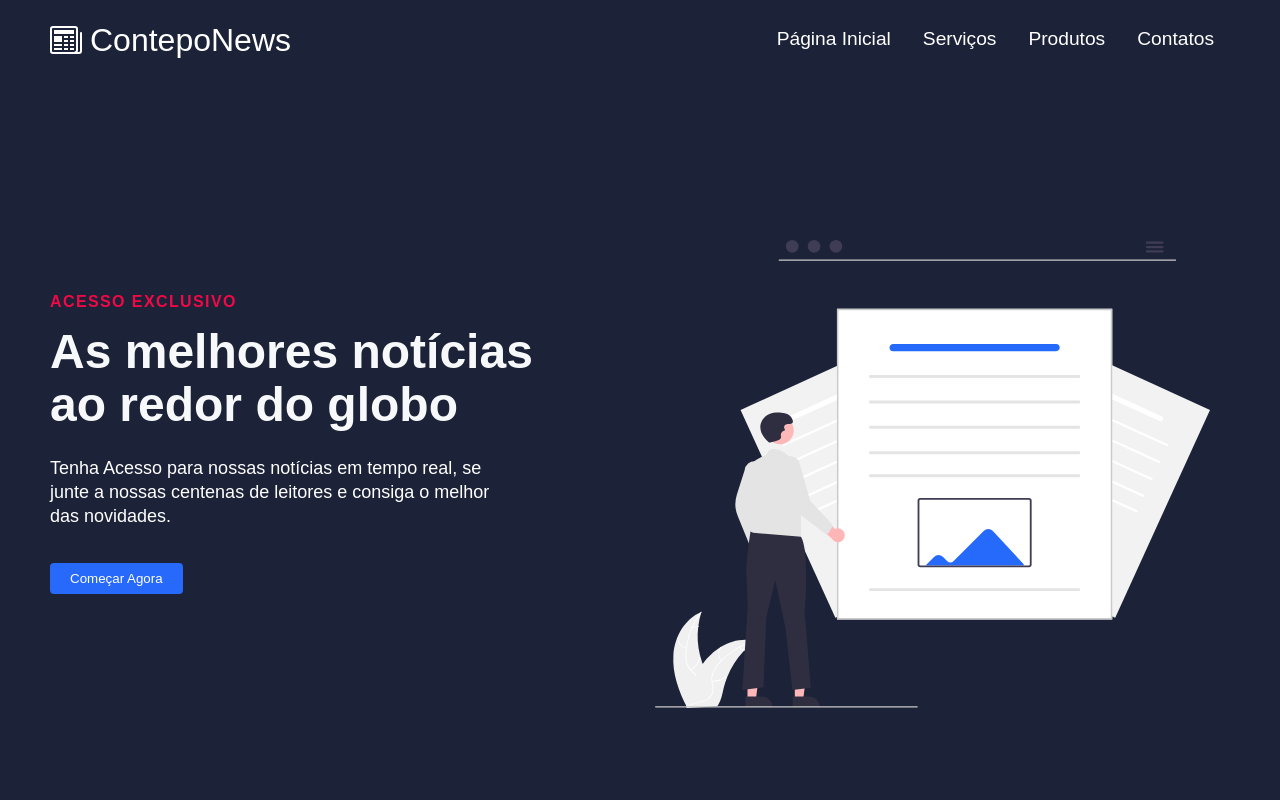
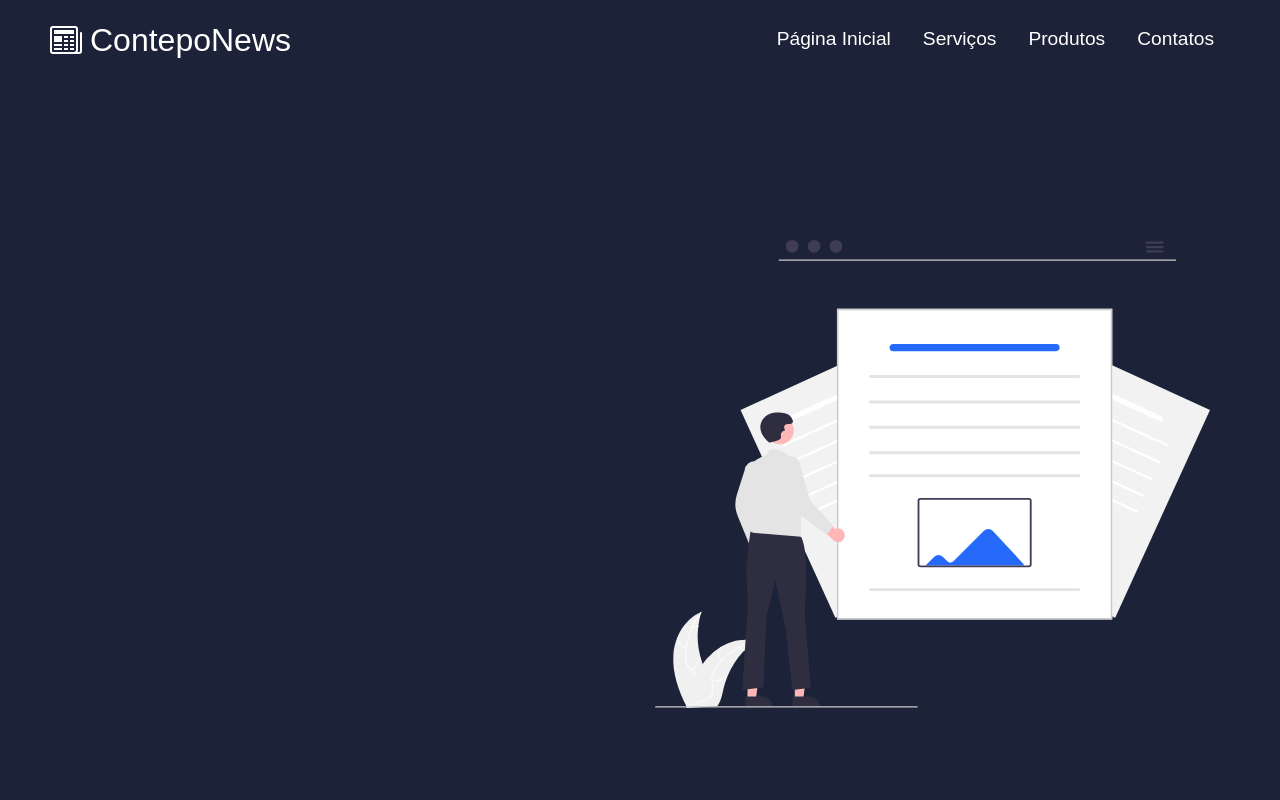
Before and after one commit to caiobarbosa881/conteponews, a React (Create React App) app: page / in a window 1280 px wide. Shown: the top 800 px of the page. Built offline with nearby package versions, Linux system fonts and the light colour scheme.

Commit message:
hero animation

```diff
--- a/src/components/HeroSection.js
+++ b/src/components/HeroSection.js
@@ -2,6 +2,7 @@ import React from 'react';
 import { Button } from './Button';
 import { Link } from 'react-router-dom';
 import './HeroSection.css';
+import { useState, useEffect } from 'react';
 
 function HeroSection({
     lightBg,
@@ -20,6 +21,13 @@ function HeroSection({
         window.scroll.To(0,0);
     }
 
+    const [hero, setHeroAnimation] = useState(animation);
+
+    useEffect(() => {
+        setHeroAnimation(false);
+      });
+
+
   return (
       <>
     <div className={lightBg ? 'home__hero-section' : 'home__hero-section darkBg'}>
@@ -27,7 +35,7 @@ function HeroSection({
         <div className="container">
             <div className='row home__hero-row'style={{display: 'flex', flexDirection: imgStart === 'start' ? 'row-reverse' : 'row'}}>
                     <div className='col'>
-                        <div className={animation ? 'home__hero-text-wrapper-out' : 'home__hero-text-wrapper'}>
+                        <div className={setHeroAnimation ? 'home__hero-text-wrapper-out' : 'home__hero-text-wrapper'}>
                             <div className='top-line'>{topLine}</div>
                         <h1 className={lightText ? 'heading' : 'heading dark'}>{headline}</h1>
                         <p className={lightTextDesc ? 'home__hero-subtitle' : 'home__hero-subtitle dark'}>{description}</p>
--- a/src/components/pages/HomePage/Data.js
+++ b/src/components/pages/HomePage/Data.js
@@ -9,7 +9,7 @@ export const homeObjOne = {
   imgStart: '',
   img: 'images/news1.svg',
   alt: 'Essa é a imagem de um cartão de crédito que é uma ferramenta que pode ser usada para comprar',
-    animation: false,
+  animation: true,
 }
 
 export const homeObjTwo = {
--- a/src/components/pages/Products/Data.js
+++ b/src/components/pages/Products/Data.js
@@ -9,7 +9,7 @@ export const homeObjOne = {
   imgStart: '',
   img: 'images/news1.svg',
   alt: 'Essa é a imagem de um cartão de crédito que é uma ferramenta que pode ser usada para comprar',
-  animation: false,
+  animation: true,
 }
 
 export const homeObjTwo = {
--- a/src/components/pages/Services/Data.js
+++ b/src/components/pages/Services/Data.js
@@ -9,7 +9,7 @@ export const homeObjOne = {
   imgStart: '',
   img: 'images/news1.svg',
   alt: 'Essa é a imagem de um cartão de crédito que é uma ferramenta que pode ser usada para comprar',
-  animation: false,
+  animation: true,
 }
 
 export const homeObjTwo = {
```
Lines whose indentation alone changed are shown as unchanged.
